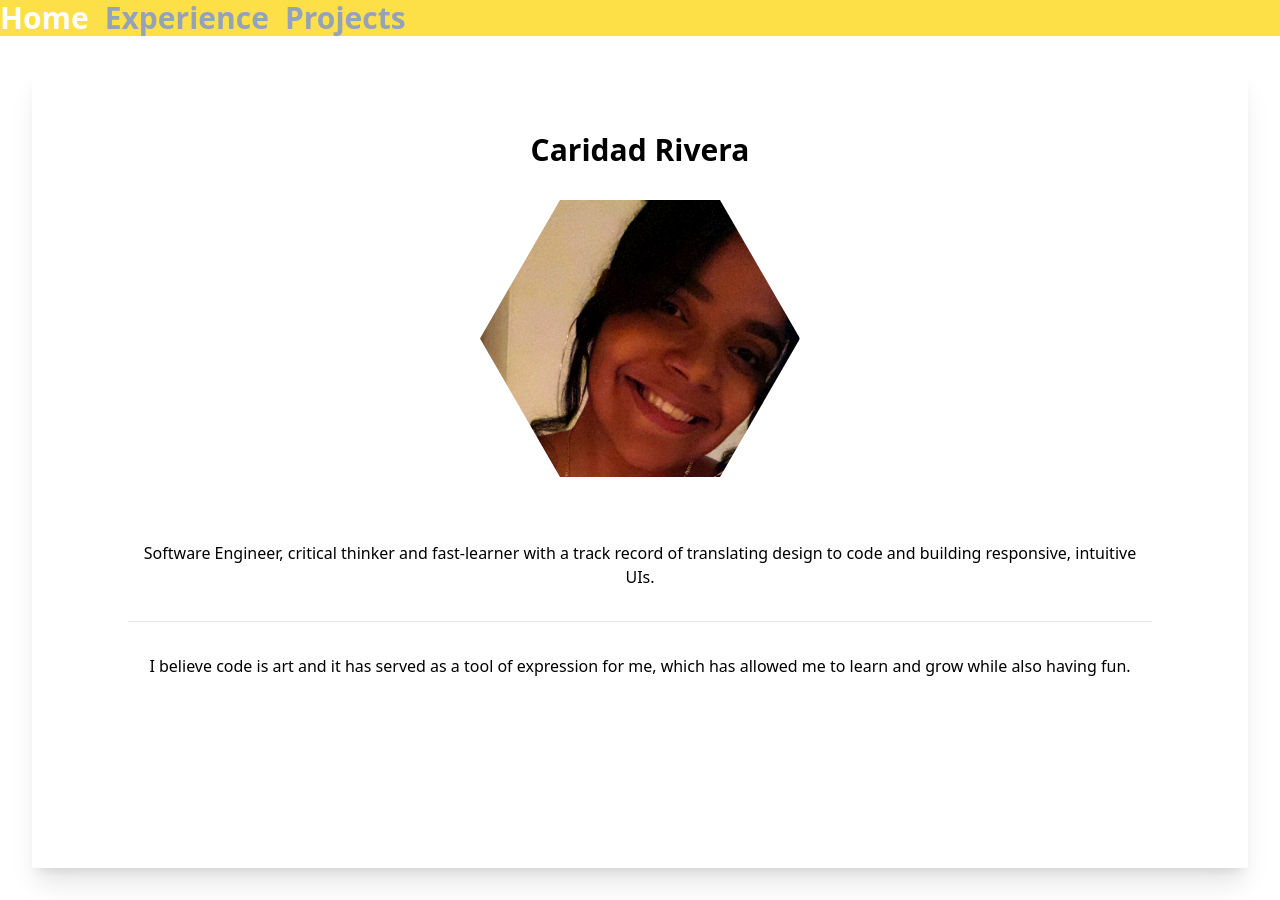
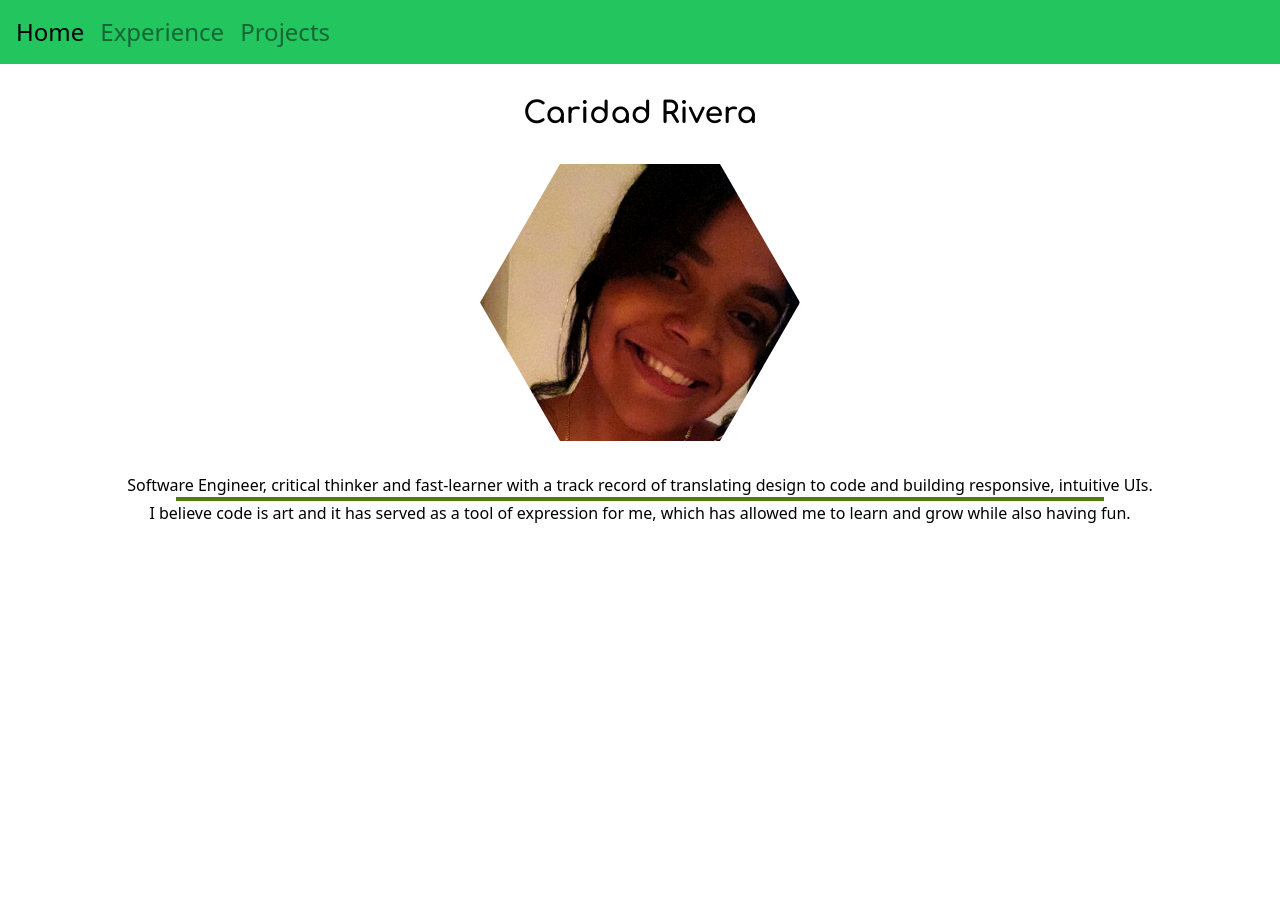
Before and after one commit to caridadrivera/portfolio_nextjs, a Next.js app: page / in a window 1280 px wide. After the commit the page ends 864 px from the top, so only its background shows below. Built offline with nearby package versions, Linux system fonts and the light colour scheme; a web font is replaced by a local one.

Commit message:
change of color and structure

```diff
--- a/components/Layout.js
+++ b/components/Layout.js
@@ -6,7 +6,7 @@ export default function Layout(props) {
   return (
     <>
       <NavBar/>
-        <main className='flex justify-items-center '>{children}</main>
+        <main className='flex '>{children}</main>
     </>
 
   )
--- a/components/NavBar.js
+++ b/components/NavBar.js
@@ -6,11 +6,11 @@ import { useRouter } from 'next/router';
 export default function NavBar() {
 
     const router = useRouter()
-    const activeLinkStyle = "active:bg-amber-500"
-    const inactiveLinkStyle = "text-slate-400 hover:text-white"
+    const activeLinkStyle = "bg-green-500"
+    const inactiveLinkStyle = "text-green-800 hover:text-white"
 
   return (
-    <nav className='flex text-3xl font-bold text-white bg-yellow-300 ' alt="navigation">
+    <nav className='flex text-2xl bg-green-500 p-4 sm:w-screen' alt="navigation">
         <ul className='flex space-x-4 '>
             <li>
                 <Link href="/"
--- a/pages/_document.js
+++ b/pages/_document.js
@@ -10,6 +10,8 @@ export default function Document() {
         <link href="https://fonts.googleapis.com/css2?family=Montserrat:wght@100;200;300&display=swap" rel="stylesheet"></link>
         <link href="https://fonts.googleapis.com/css2?family=ABeeZee:ital@0;1&display=swap" rel="stylesheet"/>
         <link rel="stylesheet" href="https://cdnjs.cloudflare.com/ajax/libs/font-awesome/6.2.0/css/all.min.css" integrity="sha512-xh6O/CkQoPOWDdYTDqeRdPCVd1SpvCA9XXcUnZS2FmJNp1coAFzvtCN9BmamE+4aHK8yyUHUSCcJHgXloTyT2A==" crossOrigin="anonymous" referrerPolicy="no-referrer" />
+        <link rel="preconnect" href="https://fonts.gstatic.com" crossOrigin/>
+        <link href="https://fonts.googleapis.com/css2?family=Comfortaa:wght@300;400;500;600;700&display=swap" rel="stylesheet"/>
       </Head>
       <body>
         <Main />
--- a/pages/experience.js
+++ b/pages/experience.js
@@ -2,7 +2,7 @@ import React from 'react'
 
 export default function experience() {
   return (
- <div className='flex text-md  justify-evenly'>
+ <div className='flex text-md justify-evenly w-screen'>
     <div className='flex-col ml-8 text-fade animation ease 8s'>
       <span className='bee-text font-bold text-2xl'>Tech Stach: </span>
         <ol className='list-disc pl-5 pb-5'>
--- a/pages/index.js
+++ b/pages/index.js
@@ -6,20 +6,17 @@ import myPic from './profile.jpeg'
 export default function Home() {
   return (
   <>
-  <div className='flex flex-col w-screen h-screen m-8 p-8 bg-yellow shadow-xl '>
-     <h1 className='flex justify-center text-3xl m-8 font-extrabold'>Caridad Rivera</h1>
-          <div className="hexagon">
+  <div className='flex flex-col w-screen h-screen'>
+     <h1 className='flex justify-center text-3xl m-8 title-text font-extrabold'>Caridad Rivera</h1>
+        <div className="hexagon">
               <Image
                 src={myPic}
                 alt=""
                   />
-
-          </div>
-             <p className='text-fade animation ease 5s text-center p-8 m-8'>Software Engineer, critical thinker and fast-learner with a track record of translating design to code and building responsive, intuitive UIs.
-              <hr className='my-8 h-px bg-gray-200 border-0 dark:bg-gray-700'/> I believe code is art and it has served as a tool of expression for me, which has allowed me to learn and grow while also having fun.</p>
-
-
-
+        </div>
+      <p className='text-fade animation ease 5s text-center mt-8 md:text-clip '>Software Engineer, critical thinker and fast-learner with a track record of translating design to code and building responsive, intuitive UIs.</p>
+      <hr className='mx-44 border-2 border-lime-700 ' />
+      <p className='text-fade animation ease 5s text-center md:text-clip'> I believe code is art and it has served as a tool of expression for me, which has allowed me to learn and grow while also having fun.</p>
   </div>
 </>
 
--- a/pages/projects.js
+++ b/pages/projects.js
@@ -9,9 +9,9 @@ export default function projects() {
 
 
   return (
-    <div className='flex flex-1 flex-wrap justify-evenly p-8 m-8 slideDown'>
-      <div className='flex flex-col flow-root'>
-         <button className='rounded-full p-4 bee-text text-2xl border'
+    <div className='flex w-screen h-screen slideDown'>
+      <div className='flex flex-1 m-8'>
+         <button className='rounded-full p-4 bee-text text-2xl border border-8 border-lime-500 hover:border-lime-700 hover:bg-lime-200'
           onClick={()=> {
             if(!currentProjectClick){
               setCurrentProjectClick(true)
@@ -22,7 +22,7 @@ export default function projects() {
         }> Current Projects</button>
 
         {currentProjectClick &&
-            <div className='flex flex-col'>
+            <div className='flex'>
               <ol className='m-8 '>
                 <li className='list-disc '> Journal application with:</li>
                   <li> <i className="fa-brands fa-react p-2"/> React's Next.js to handle user navigation routes and state</li>
@@ -45,8 +45,8 @@ export default function projects() {
         </div>
 
 
-    <div className='flex flex-col'>
-        <button className='rounded-full bee-text p-4 text-2xl border' onClick={()=> {
+    <div className='flex flex-1 m-8'>
+        <button className='rounded-full bee-text p-4 text-2xl border-8 border-lime-500 hover:border-lime-700 hover:bg-lime-200' onClick={()=> {
             if(!pastProjectsClick){
               setPastProjectsClick(true)
               setCurrentProjectClick(false)
@@ -100,12 +100,9 @@ export default function projects() {
                         <i className="fa-brands fa-square-github fa-xl pl-4" alt="github-link"></i></a>
                   </li>
 
-
-
               </ol>
             </div>}
      </div>
-
     </div>
   )
 }
--- a/styles/globals.css
+++ b/styles/globals.css
@@ -9,6 +9,10 @@
 
     font-family: 'ABeeZee';
   }
+
+.title-text{
+  font-family: 'Comfortaa';
+}
 
 .hexagon {
     margin: 0 auto;
@@ -35,7 +39,6 @@
 
 
   .text-fade{
-
     animation: fadeInAnimation ease 4s;
      animation-iteration-count: 1;
      animation-fill-mode: forwards;
```
Lines whose indentation alone changed are shown as unchanged.
